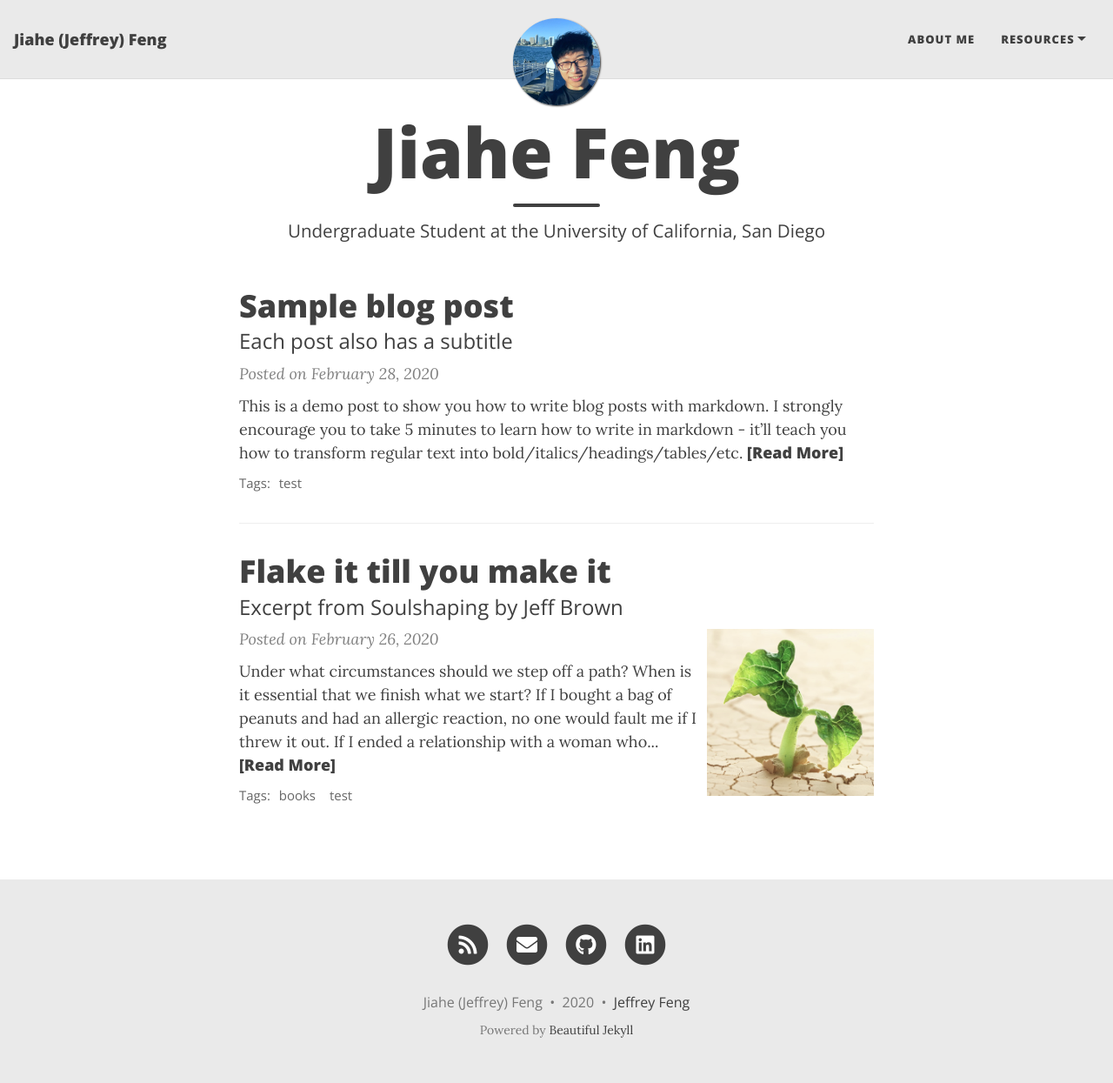
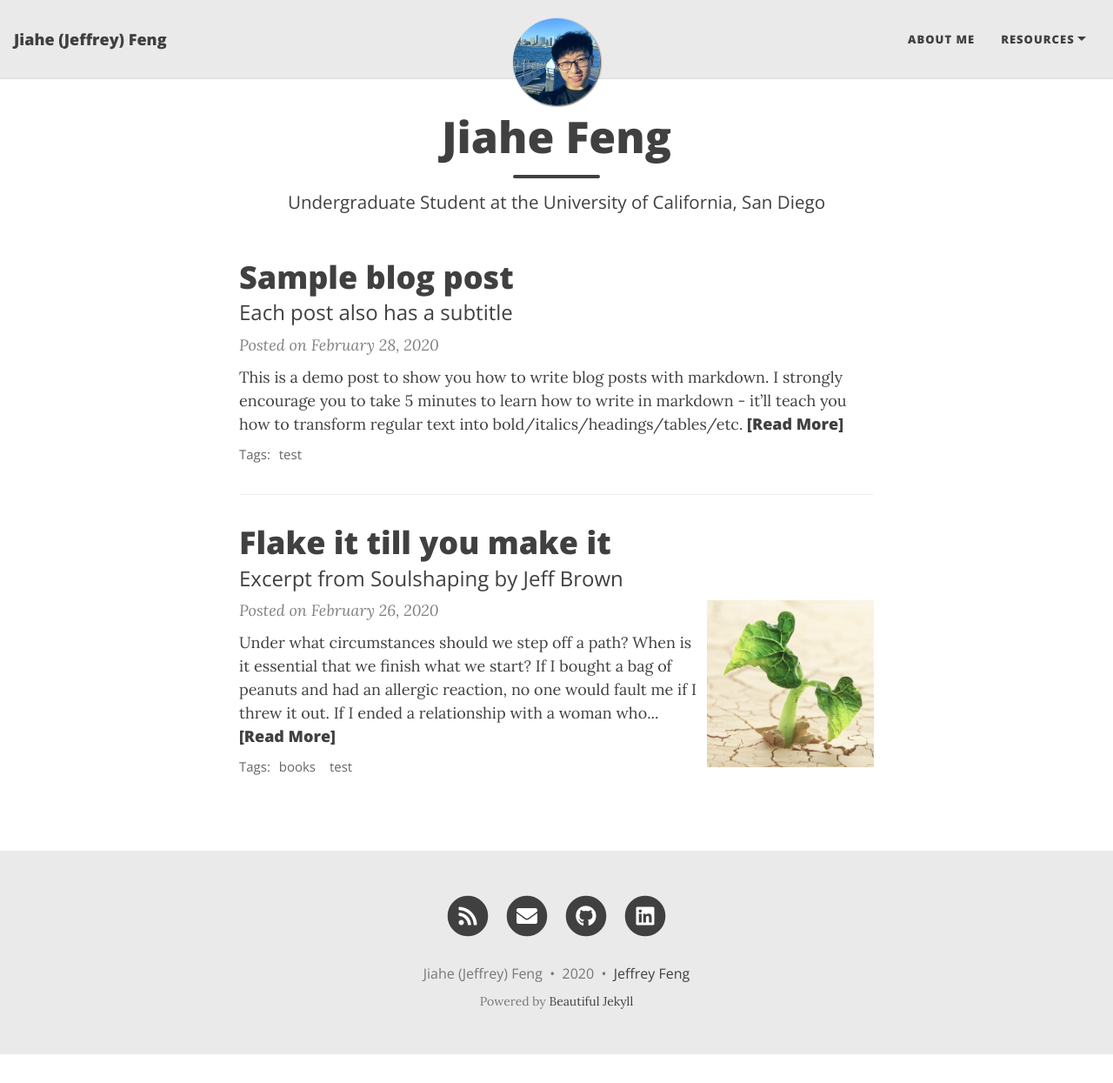
Before and after one commit to jeffrey7377/jeffrey7377.github.io, a Jekyll site: the page built from index.html, in a window 1280 px wide and 1245 px high. Shown: the whole window at 87% size. Built offline with Jekyll 4.4.1, drawn with Linux system fonts in a browser that asks for light colours; nearby versions of some CDN libraries; the list of posts is cut into pages by our own code.

Commit message:
Update beautifuljekyll.css

```diff
--- a/assets/css/beautifuljekyll.css
+++ b/assets/css/beautifuljekyll.css
@@ -705,7 +705,7 @@ nav.top-nav-short-permanent ~ header > .intro-header.big-img {
     padding: 9.375rem 0;
   }
   .intro-header .page-heading h1 {
-    font-size: 5rem;
+    font-size: 3.125rem;
   }
   .intro-header .post-heading h1 {
     font-size: 3.125rem;
```
